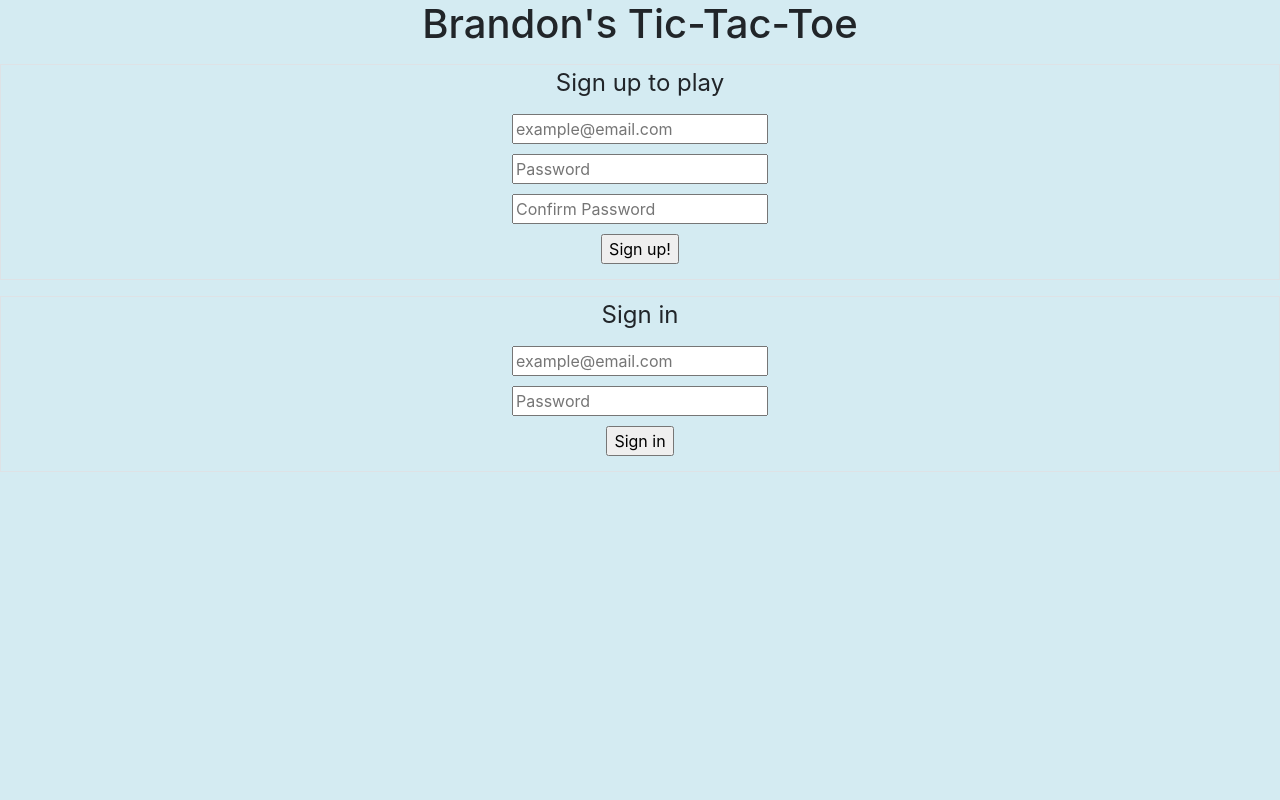
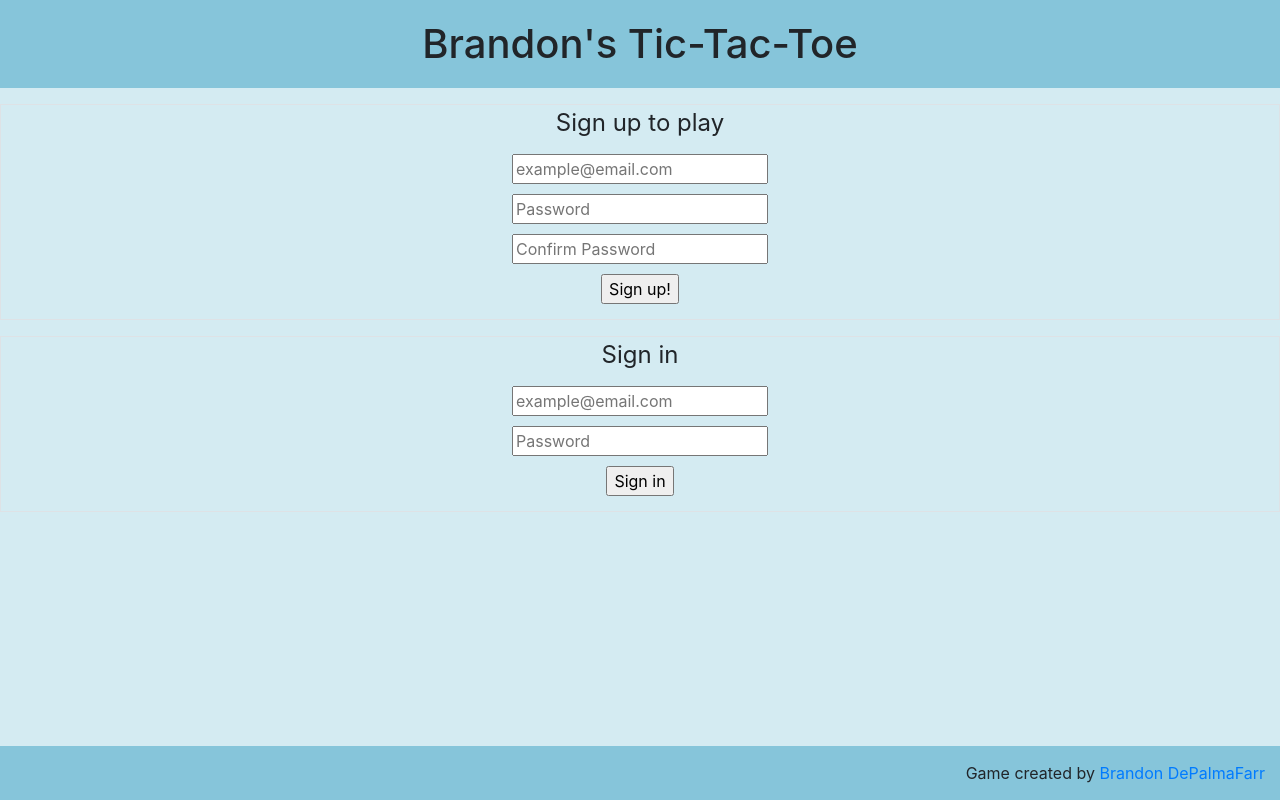
Before and after one commit to depalmafarr/gameProject-DePalmaFarr, a website built with webpack: page index.html in a window 1280 px wide. Built offline with nearby package versions, Linux system fonts and the light colour scheme.

Commit message:
Created Footer and edited styling
footer that links to linkedin
changed some styling to look more presentable

```diff
--- a/assets/styles/index.scss
+++ b/assets/styles/index.scss
@@ -5,7 +5,9 @@ body {
 }
 
 h1 {
+  background-color: #86c5da;
   text-align: center;
+  padding: 20px;
 }
 
 legend {
@@ -18,13 +20,23 @@ fieldset {
 
 input {
   display: block;
+  margin-bottom: 10px;
   margin-left: auto;
   margin-right: auto;
-  margin-bottom: 10px;
 }
 
 p {
   text-align: center;
+}
+
+footer {
+  background-color: #86c5da;
+  bottom: 0;
+  left: 0;
+  padding: 15px;
+  position: fixed;
+  right: 0;
+  text-align: right;
 }
 
 .box {
--- a/index.html
+++ b/index.html
@@ -88,5 +88,8 @@
           <div id="8" class="col-4 box bottom right"></div>
         </div>
       </div>
+      <footer>
+        Game created by <a href="https://www.linkedin.com/in/brandon-depalmafarr/" target="_blank">Brandon DePalmaFarr</a>
+      </footer>
     </body>
 </html>
```
